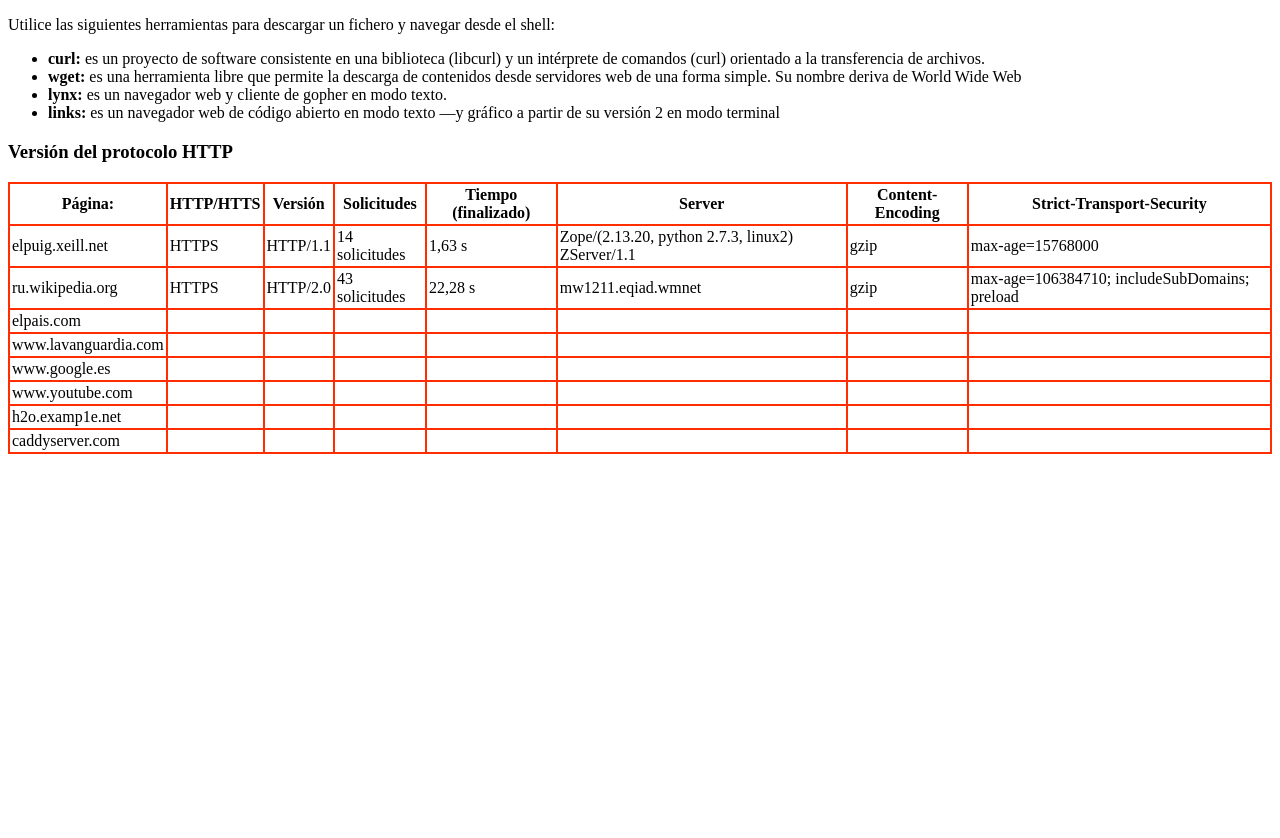
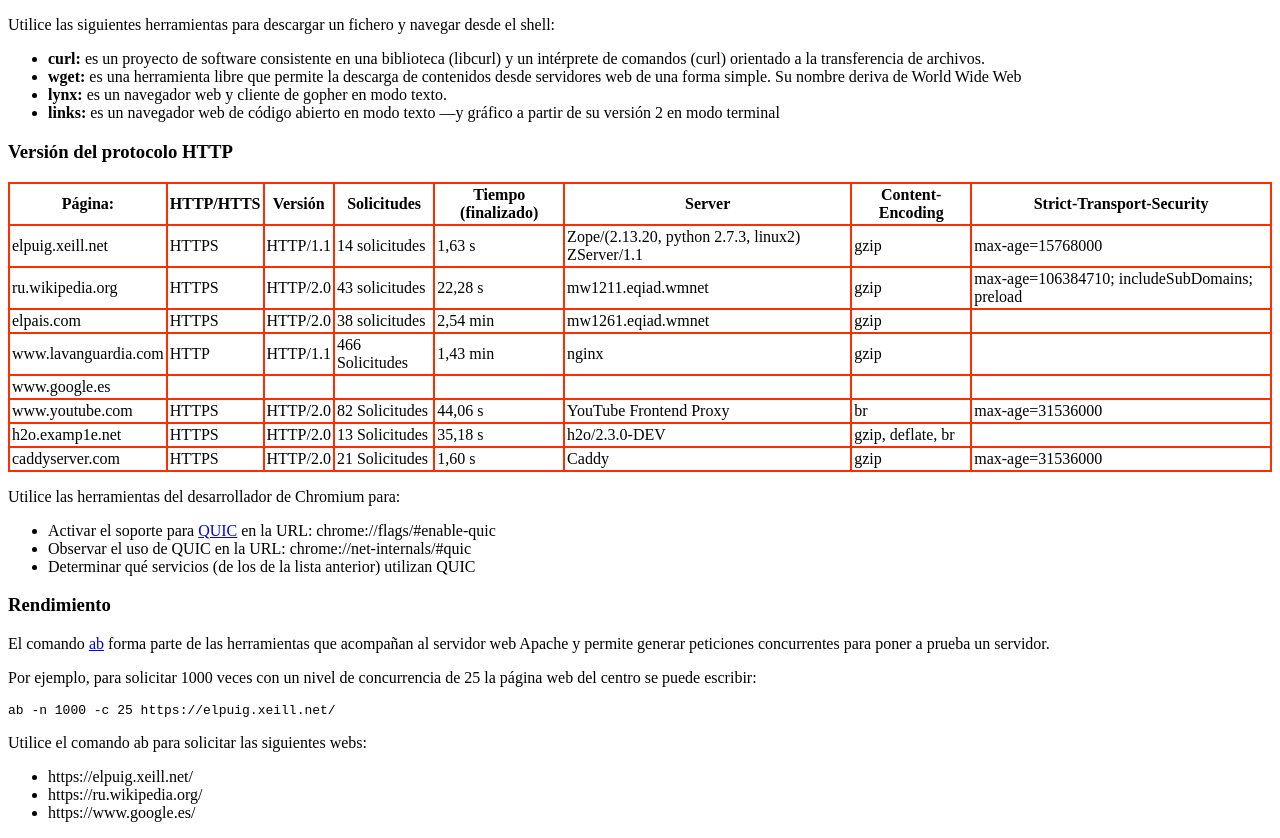
Before and after one commit to sbravor64/pag-victor, a plain HTML site: page index.html in a window 1280 px wide. Shown: the part 91-929 px from the top of the page. Before the commit the page ends 800 px from the top, so only its background shows below. Drawn offline with Linux system fonts and the light colour scheme.

Commit message:
actividad 2

```diff
--- a/index.html
+++ b/index.html
@@ -57,22 +57,22 @@
 </tr>
 <tr>
 <td>elpais.com</td>
-<td></td>
-<td></td>
-<td></td>
-<td></td>
-<td></td>
-<td></td>
+<td>HTTPS</td>
+<td>HTTP/2.0</td>
+<td>38 solicitudes</td>
+<td>2,54 min</td>
+<td> mw1261.eqiad.wmnet</td>
+<td>gzip</td>
 <td></td>
 </tr>
 <tr>
 <td>www.lavanguardia.com</td>
-<td></td>
-<td></td>
-<td></td>
-<td></td>
-<td></td>
-<td></td>
+<td>HTTP</td>
+<td> HTTP/1.1</td>
+<td>466 Solicitudes</td>
+<td> 1,43 min</td>
+<td>nginx</td>
+<td>gzip</td>
 <td></td>
 </tr>
 <tr>
@@ -87,34 +87,54 @@
 </tr>
 <tr>
 <td>www.youtube.com</td>
-<td></td>
-<td></td>
-<td></td>
-<td></td>
-<td></td>
-<td></td>
-<td></td>
+<td>HTTPS</td>
+<td> HTTP/2.0</td>
+<td>82 Solicitudes</td>
+<td> 44,06 s</td>
+<td>YouTube Frontend Proxy</td>
+<td>br</td>
+<td> max-age=31536000</td>
 </tr>
 <tr>
 <td>h2o.examp1e.net</td>
-<td></td>
-<td></td>
-<td></td>
-<td></td>
-<td></td>
-<td></td>
+<td>HTTPS</td>
+<td>HTTP/2.0</td>
+<td>13 Solicitudes</td>
+<td>35,18 s</td>
+<td>h2o/2.3.0-DEV</td>
+<td>gzip, deflate, br</td>
 <td></td>
 </tr>
 <tr>
 <td>caddyserver.com</td>
-<td></td>
-<td></td>
-<td></td>
-<td></td>
-<td></td>
-<td></td>
-<td></td>
+<td>HTTPS</td>
+<td>HTTP/2.0</td>
+<td>21 Solicitudes</td>
+<td>1,60 s</td>
+<td>Caddy</td>
+<td>gzip</td>
+<td>max-age=31536000</td>
 </tr>
 </tbody>
 </table>
 </div>
+
+<p>Utilice las herramientas del desarrollador de Chromium para:</p>
+
+<ul>
+<li>Activar el soporte para <a class="external-link" title="" href="https://en.wikipedia.org/wiki/QUIC" target="_self">QUIC</a> en la URL: chrome://flags/#enable-quic</li>
+<li>Observar el uso de QUIC en la URL: chrome://net-internals/#quic</li>
+<li>Determinar qu&eacute; servicios (de los de la lista anterior) utilizan QUIC</li>
+</ul>
+
+
+<h3>Rendimiento</h3>
+
+<p>El comando <a class="external-link" title="" href="https://en.wikipedia.org/wiki/ApacheBench" target="_self">ab</a> forma parte de las herramientas que acompa&ntilde;an al servidor web Apache y permite generar peticiones concurrentes para poner a prueba un servidor.</p>
+<p>Por ejemplo, para solicitar 1000 veces con un nivel de concurrencia de 25 la p&aacute;gina web del centro se puede escribir:</p>
+<pre>ab -n 1000 -c 25 https://elpuig.xeill.net/</pre>
+<p>Utilice el comando ab para solicitar las siguientes webs:</p>
+<ul>
+<li>https://elpuig.xeill.net/</li>
+<li>https://ru.wikipedia.org/</li>
+<li>https://www.google.es/</li>
```
